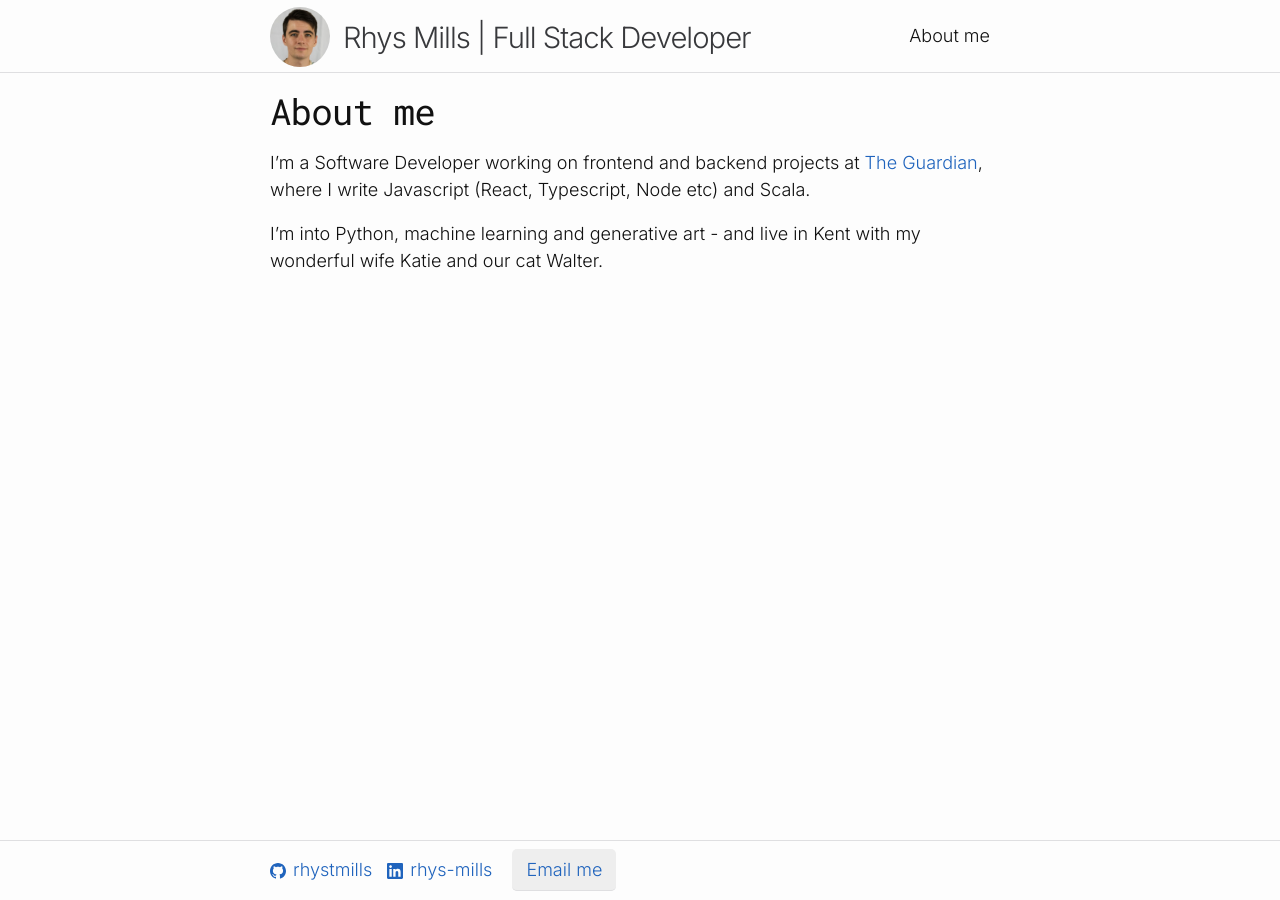
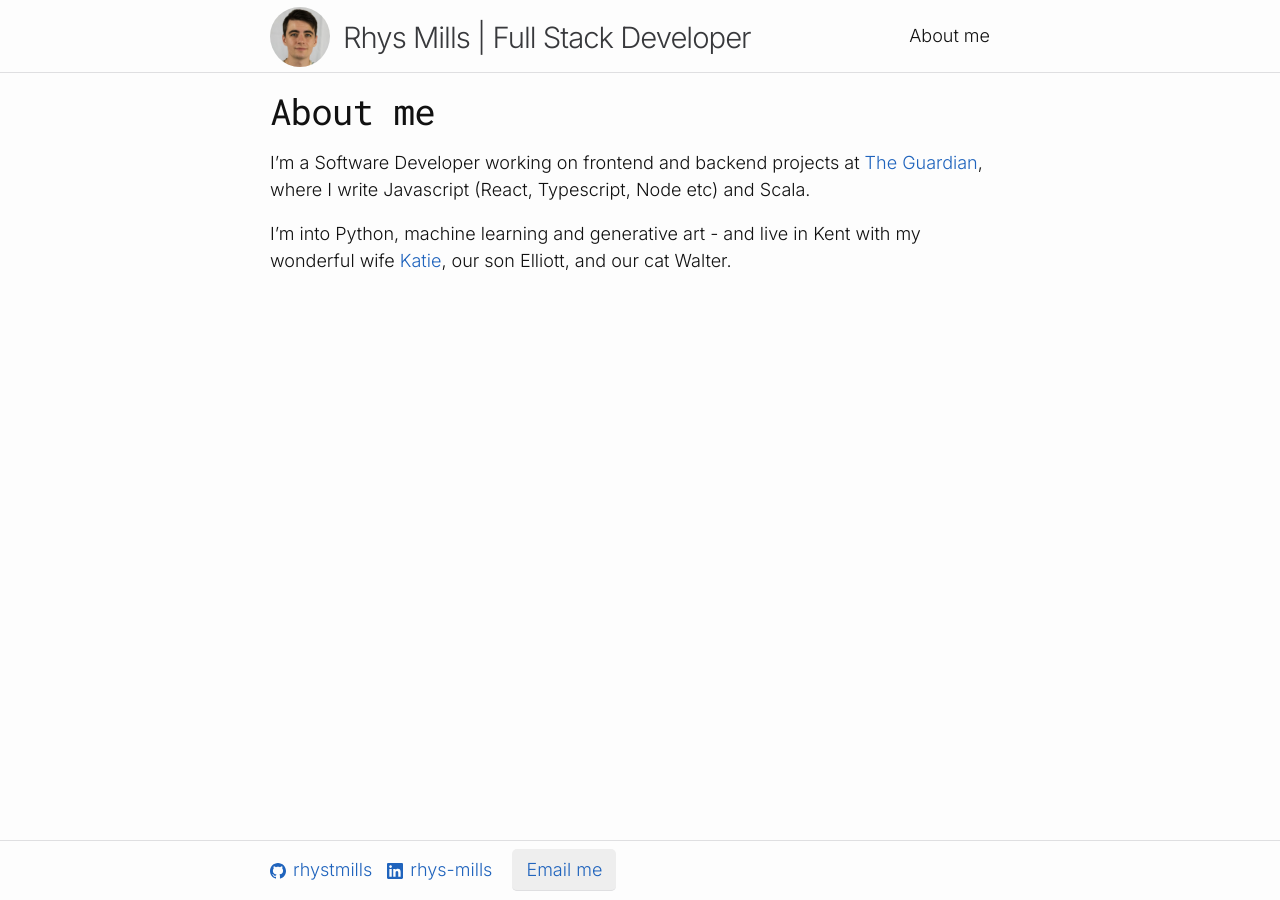
Before and after one commit to rhystmills/rhystmills.github.io, a Jekyll site: the page built from docs/about.md, in a window 1280 px wide. Built offline with Jekyll 4.4.1, drawn with Linux system fonts in a browser that asks for light colours.

Commit message:
Update about page to mention child and Katie URL

```diff
--- a/docs/about.md
+++ b/docs/about.md
@@ -6,4 +6,5 @@ permalink: /about/
 
 I'm a Software Developer working on frontend and backend projects at [The Guardian](https://www.theguardian.com/), where I write Javascript (React, Typescript, Node etc) and Scala.
 
-I'm into Python, machine learning and generative art - and live in Kent with my wonderful wife Katie and our cat Walter.
+I'm into Python, machine learning and generative art - and live in Kent with my wonderful wife [Katie](https://www.katiemillsphotography.co.uk/), our son Elliott,
+and our cat Walter.
```
